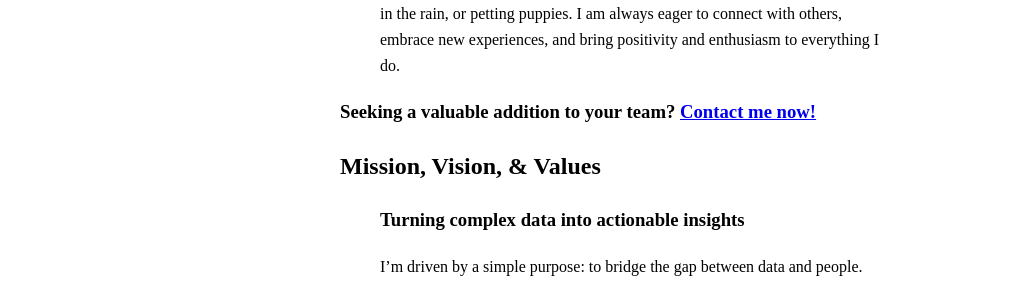
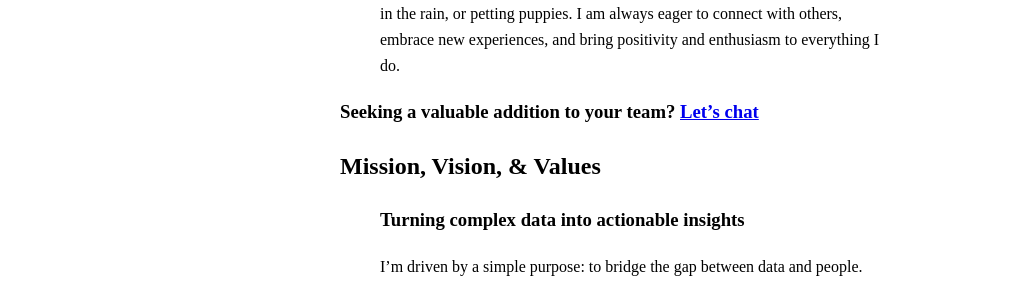
Before and after one commit to JerricaRaemer/jerricaraemer.github.com, a Jekyll site: the page built from about.md, in a window 1280 px wide. Shown: the part 514-809 px from the top of the page, without its empty margins (0-1014 px from the left). Built offline with Jekyll 4.4.1, drawn with Linux system fonts in a browser that asks for light colours.

Commit message:
Update about.md

```diff
--- a/about.md
+++ b/about.md
@@ -15,7 +15,7 @@
 > Outside of analytics, you can usually find me exploring Oregon’s coast, walking in the rain, or petting puppies. I am always eager to connect with others, embrace new experiences, and bring positivity and enthusiasm to everything I do.
 >
 
-### Seeking a **valuable addition** to your team? <a href="#contact">Contact me now!</a>
+### Seeking a **valuable addition** to your team? [Let's chat](contact.md)
 
 ## Mission, Vision, & Values
 
```
